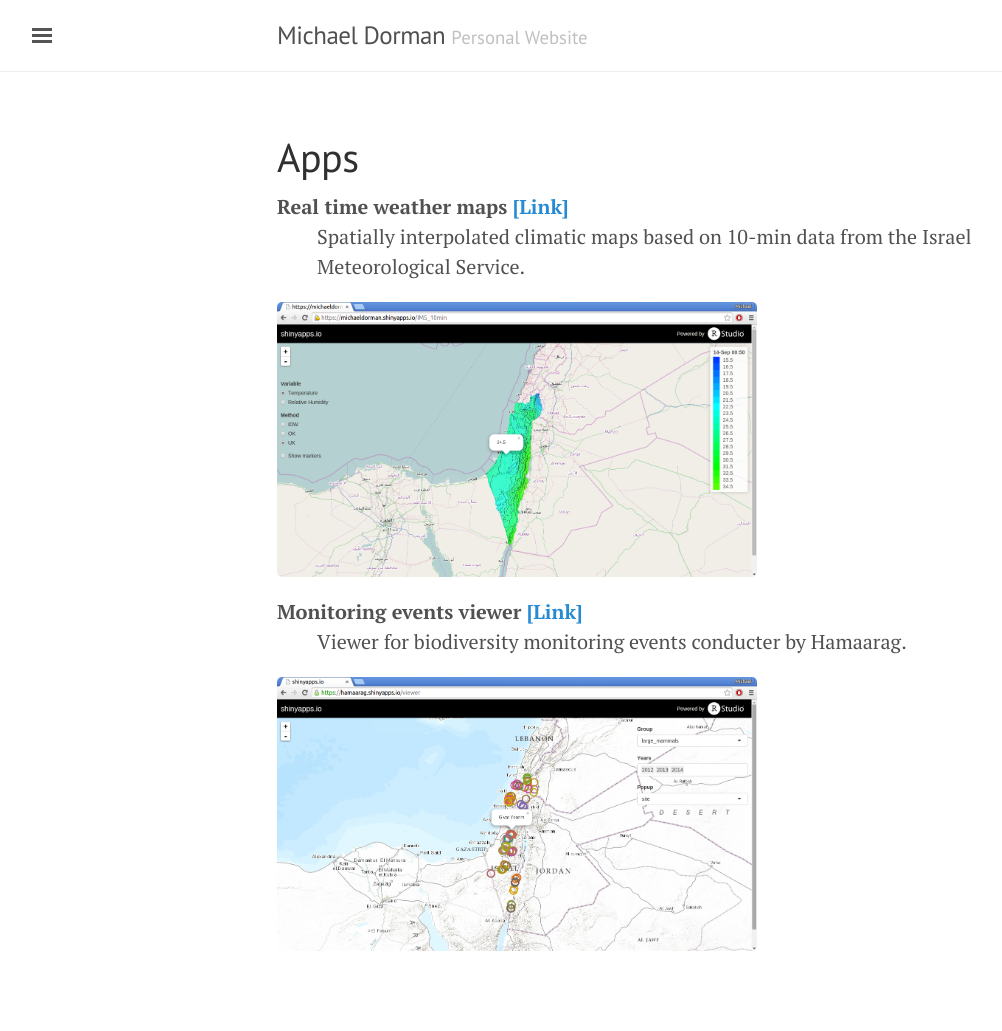
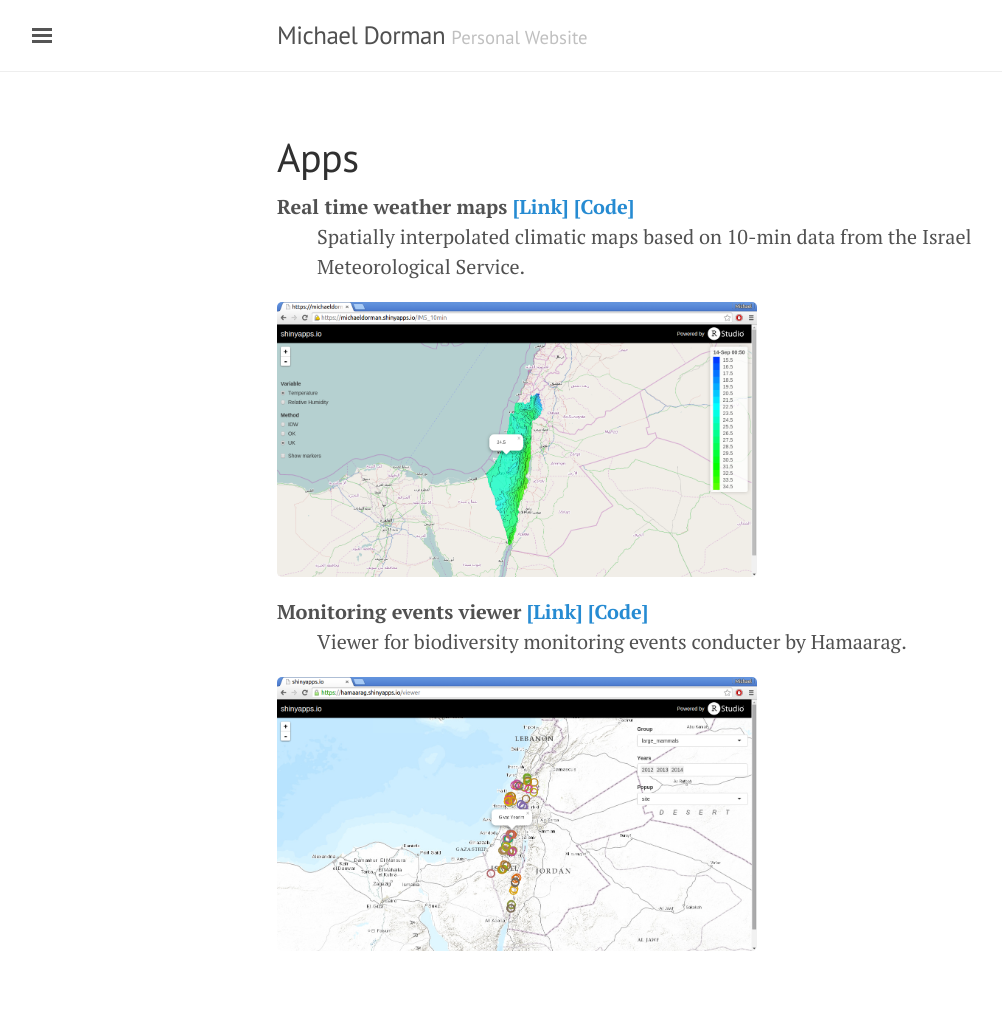
Before and after one commit to michaeldorman/michaeldorman.github.io, a Jekyll site: the page built from apps.md, in a window 1280 px wide. Shown: the whole page, without its empty margins (3-1005 px from the left). Built offline with Jekyll 4.4.1, drawn with Linux system fonts in a browser that asks for light colours.

Commit message:
Update apps.md

```diff
--- a/apps.md
+++ b/apps.md
@@ -3,12 +3,12 @@ layout: page
 title: Apps
 ---
 
-Real time weather maps <a href="https://michaeldorman.shinyapps.io/IMS_10min"> [Link]</a>
+Real time weather maps <a href="https://michaeldorman.shinyapps.io/IMS_10min"> [Link]</a> <a href="https://github.com/michaeldorman/IMS_10min"> [Code]</a>
 :   Spatially interpolated climatic maps based on 10-min data from the Israel Meteorological Service.
 
 <img src="/images/ims.png" width="480">
 
-Monitoring events viewer <a href="https://hamaarag.shinyapps.io/viewer"> [Link]</a>
+Monitoring events viewer <a href="https://hamaarag.shinyapps.io/viewer"> [Link]</a> <a href="https://github.com/michaeldorman/viewer"> [Code]</a>
 :   Viewer for biodiversity monitoring events conducter by Hamaarag.
 
 <img src="/images/viewer.png" width="480">
```
